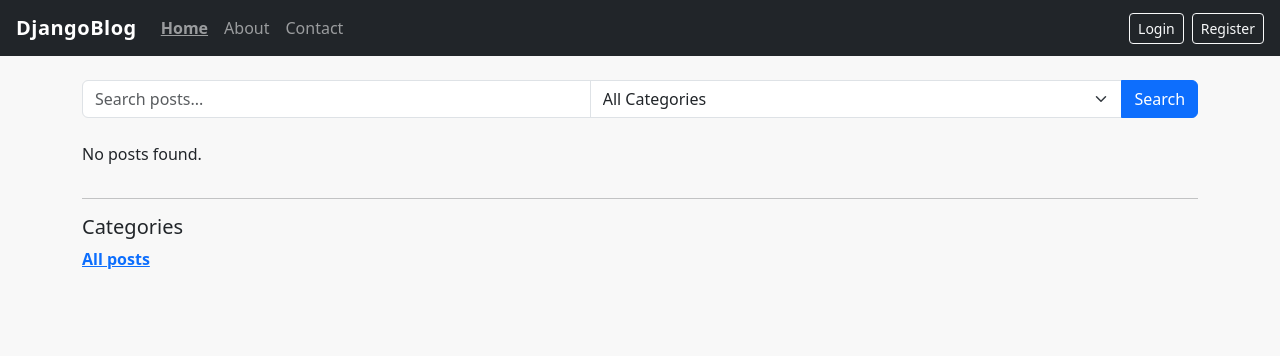
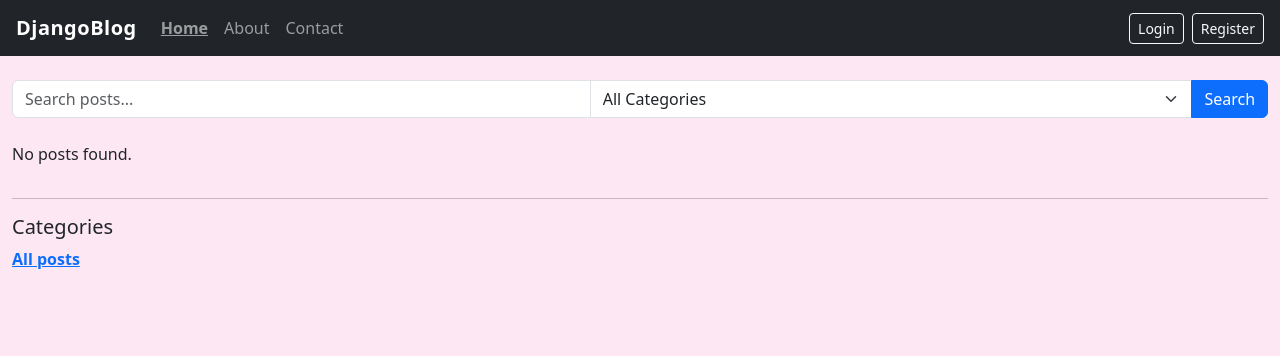
Before and after one commit to fina202656-debug/djangoblog, a Django app: page / in a window 1280 px wide. Shown: the top 356 px of the page. Run offline with Django 5.2, Linux system fonts and the light colour scheme; data that the repository does not hold is empty.

Commit message:
Style home page with light pink background

```diff
--- a/blog/templates/blog/home.html
+++ b/blog/templates/blog/home.html
@@ -3,6 +3,11 @@
 {% block title %}Home{% endblock %}
 
 {% block content %}
+
+<style>
+  body { background-color: #fce7f3; }
+  .container { max-width: 100% !important; }
+</style>
 
 <!-- Search Box and Category Filter -->
 <form method="GET" class="mb-4">
```
